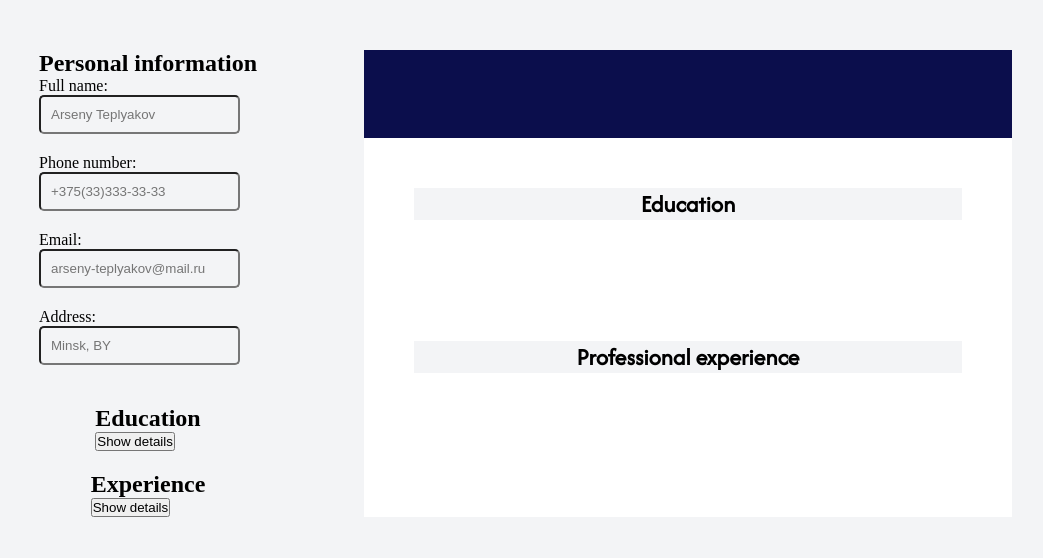
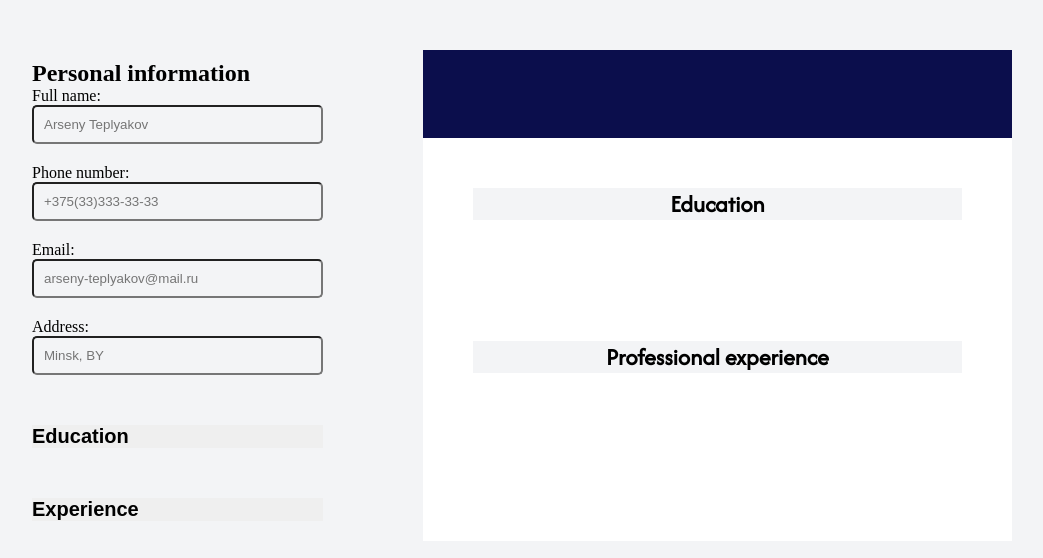
Before and after one commit to Arseni20032/cv-application, a React (Vite) app: page / in a window 1280 px wide. Shown: the top 558 px of the page, without its empty margins (168-1211 px from the left). Built offline with nearby package versions, Linux system fonts and the light colour scheme.

Commit message:
modified components and styles

```diff
--- a/src/components/EducationBlock.jsx
+++ b/src/components/Education.jsx
@@ -1,16 +1,15 @@
 import CustomInput from "./CustomInput";
-
+import '../styles/EducationExperienceStyle.scss'
 
 export default function EducationBlockForm({ showMore, handleShow, formData, onInputChange }) {
     return (
         <div className="main">
-            <form>
+            <button className="expand-section" onClick={handleShow}>
                 <h2>Education</h2>
-                <button type="button" onClick={handleShow}>
-                    {showMore ? 'Hide' : 'Show'} details
-                </button>
-                {showMore &&
-                <div>
+            </button>
+
+            {showMore && (
+                <form>
                     <label>School / university:</label>
                     <CustomInput
                         type="text"
@@ -19,6 +18,7 @@ export default function EducationBlockForm({ showMore, handleShow, formData, onI
                         onInputChange={onInputChange}
                         placeholder="Enter school / university"
                     />
+
                     <label>Start date:</label>
                     <CustomInput
                         type="date"
@@ -26,6 +26,7 @@ export default function EducationBlockForm({ showMore, handleShow, formData, onI
                         value={formData.startDateEducation}
                         onInputChange={onInputChange}
                     />
+
                     <label>End date:</label>
                     <CustomInput
                         type="date"
@@ -33,15 +34,17 @@ export default function EducationBlockForm({ showMore, handleShow, formData, onI
                         value={formData.endDateEducation}
                         onInputChange={onInputChange}
                     />
+
                     <label>Location:</label>
                     <CustomInput
                         type="text"
                         name="locationEducation"
                         value={formData.locationEducation}
-                        onInputChange={onInputChange} placeholder="Minsk, BY"
+                        onInputChange={onInputChange}
+                        placeholder="Minsk, BY"
                     />
-                </div>}
-            </form>
+                </form>
+            )}
         </div>
     );
 }
--- a/src/components/Experience.jsx
+++ b/src/components/Experience.jsx
@@ -4,13 +4,12 @@ import CustomInput from "./CustomInput";
 export default function ExperienceBlockForm({ showMore, handleShow, formData, onInputChange }) {
     return (
         <div className="main">
-            <form>
-                <h2>Experience</h2>
-                <button type="button" onClick={handleShow}>
-                    {showMore ? 'Hide' : 'Show'} details
+                <button className="expand-section" onClick={handleShow}>
+                    <h2>Experience</h2>
                 </button>
                 {showMore && (
-                    <div>
+
+                    <form>
                         <label>Company name:</label>
                         <CustomInput
                             type="text"
@@ -49,9 +48,9 @@ export default function ExperienceBlockForm({ showMore, handleShow, formData, on
                             onInputChange={onInputChange}
                             placeholder="Describe your experience..."
                         />
-                    </div>
+                    </form>
                 )}
-            </form>
+
         </div>
     );
 }
--- a/src/components/GeneralInfo.jsx
+++ b/src/components/GeneralInfo.jsx
@@ -1,13 +1,14 @@
 // A section to add general information such as name, email and phone number.
 
 import CustomInput from "./CustomInput"
+import "../styles/GeneralInfoStyle.scss"
 
 export default function GeneralInfoForm({ formData, onInputChange }) {
     return (
     <div className="main">
         <form>
             <h2>Personal information</h2>
-            <div>
+            <div className="content">
                 <label>Full name:</label>
                 <CustomInput
                     type="text"
--- a/src/components/MainBlock.jsx
+++ b/src/components/MainBlock.jsx
@@ -1,6 +1,6 @@
 import GeneralInfoForm from "./GeneralInfo"
 import CVBlock from "./CV"
-import EducationBlockForm from "./EducationBlock"
+import EducationBlockForm from "./Education"
 import ExperienceBlockForm from "./Experience"
 import { useState } from "react"
 import "../styles/MainBlockStyle.scss";
--- a/src/styles/CustomInputStyle.scss
+++ b/src/styles/CustomInputStyle.scss
@@ -6,8 +6,10 @@
     .input-block {
         margin-bottom: 20px;
 
+
         .input-box{
             padding: 10px;
+            width: 100%;
             background-color: #f3f4f6;
             border-radius: 5px;
         }
--- /dev/null
+++ b/src/styles/EducationExperienceStyle.scss
@@ -0,0 +1,9 @@
+.main {
+    .expand-section {
+        width: 100%;
+        text-align: start;
+        border: none;
+        cursor: pointer;
+        margin-bottom: 20px;
+    }
+}
--- /dev/null
+++ b/src/styles/GeneralInfoStyle.scss
@@ -0,0 +1,4 @@
+.main {
+    width: 100%;
+    padding: 10px 100px 0px 100px;
+}
--- a/src/styles/MainBlockStyle.scss
+++ b/src/styles/MainBlockStyle.scss
@@ -16,8 +16,8 @@ html {
         .addition-info-block{
             display: flex;
             flex-direction: column;
-            align-items: center;
-            width: 40%;
+            align-items: flex-start;
+            width: 50%;
             gap: 20px;
             background-color: #f3f4f6;
         }
```
